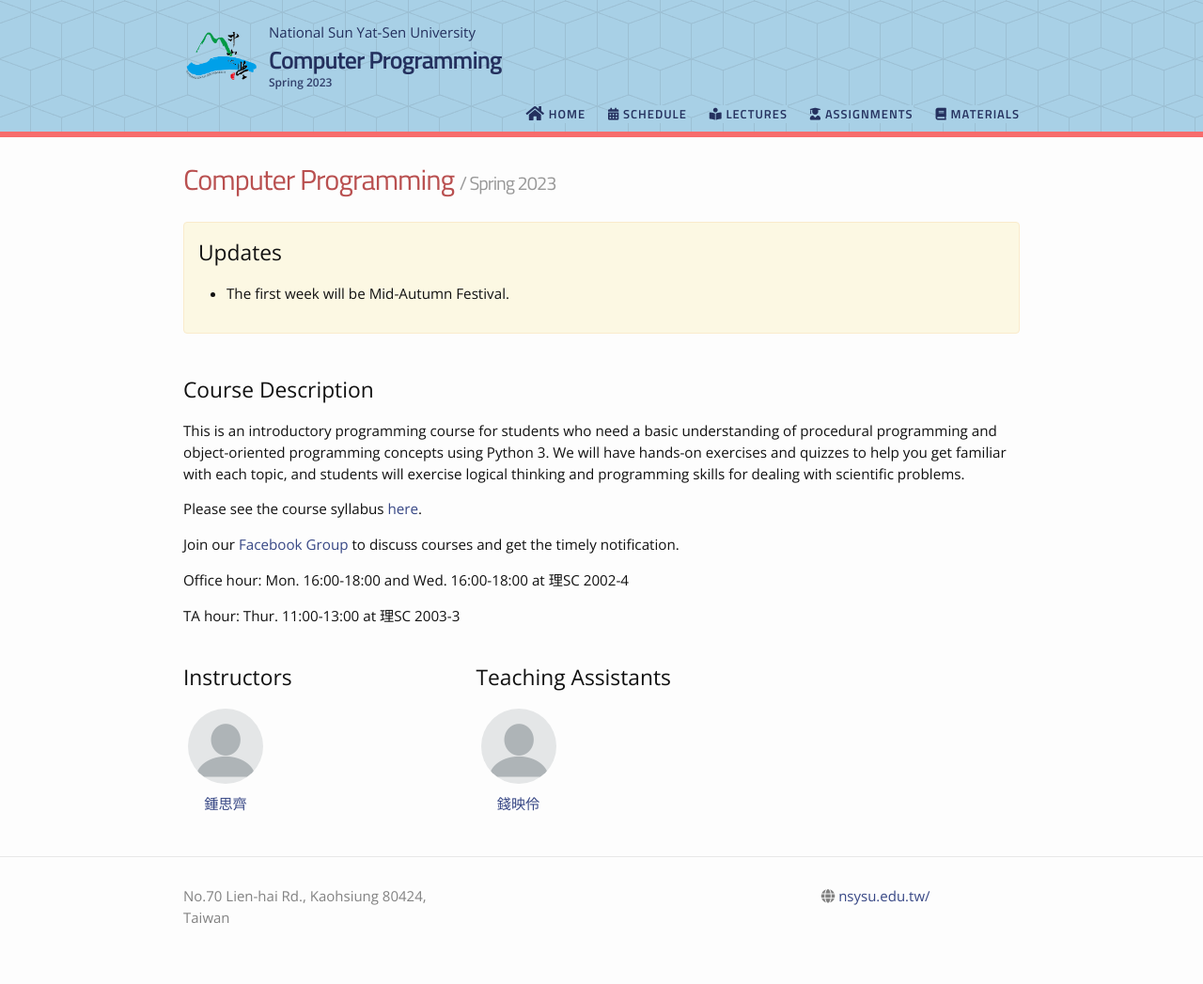
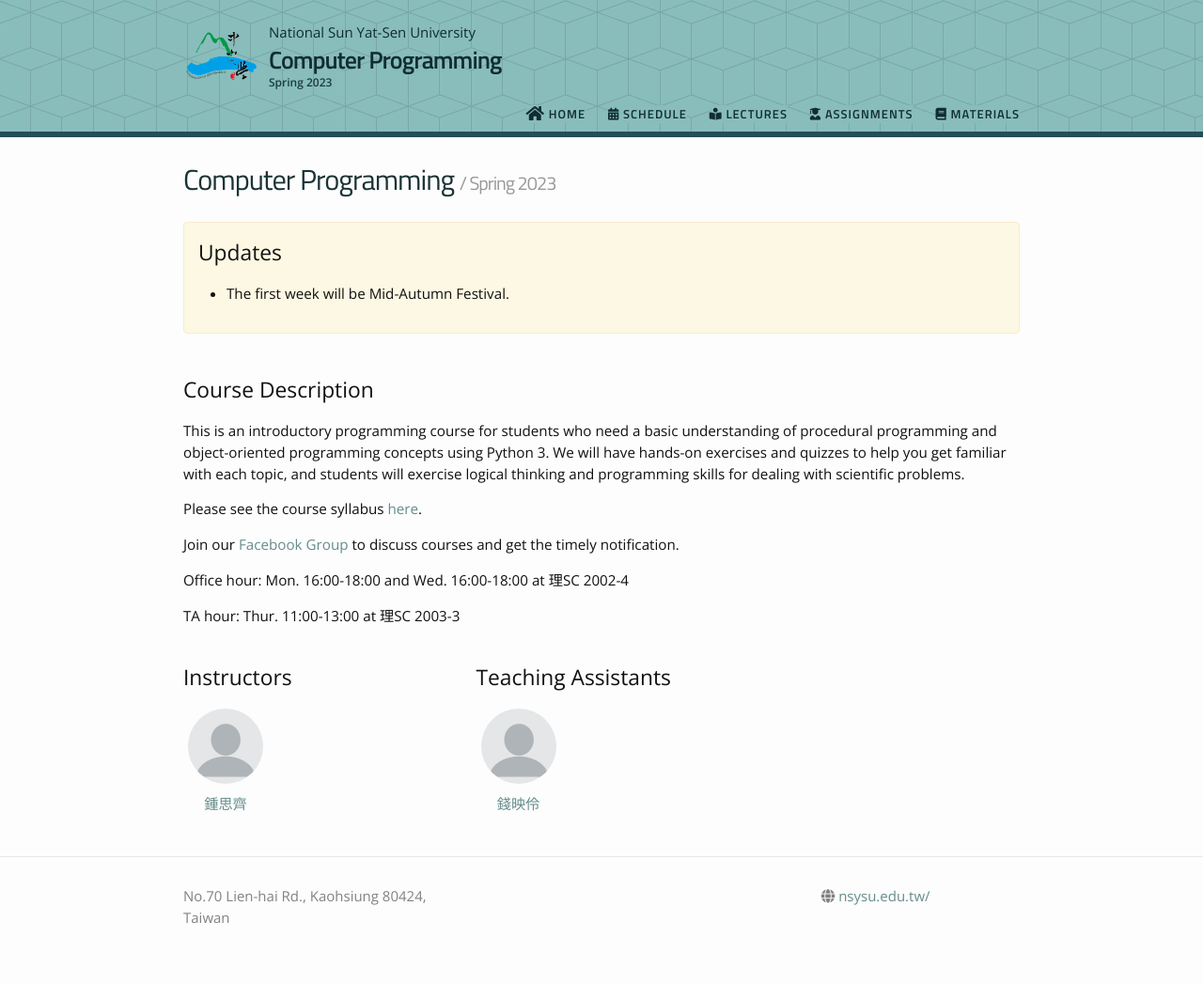
Before and after one commit to phonchi/nsysu-math106A-2023, a Jekyll site: the page built from index.md, in a window 1280 px wide. Shown: the whole page at 94% size. Built offline with Jekyll 4.4.1, drawn with Linux system fonts in a browser that asks for light colours; nearby versions of some CDN libraries.

Commit message:
Update _user_vars.scss

```diff
--- a/_sass/_user_vars.scss
+++ b/_sass/_user_vars.scss
@@ -22,7 +22,7 @@
 // $header-text-color: #fff;
 // $header-background-opacity: 0.5;
 
-// // theme #4
+// theme #4
 // $primary-color:  #2236b4;
 // $accent-color: #f64c72;
 // $title-color: #553d67;
@@ -58,13 +58,13 @@
 // $header-background-invert: 0%;
 
 // // theme #8
-// $primary-color:  #668d8c;
-// $accent-color: #254e58;
-// $title-color: #1c3334;
-// $header-color: #88bdbc;
-// $header-text-color: #112d32;
-// $header-background-opacity: 0.6;
-// $header-background-invert: 100%;
+$primary-color:  #668d8c;
+$accent-color: #254e58;
+$title-color: #1c3334;
+$header-color: #88bdbc;
+$header-text-color: #112d32;
+$header-background-opacity: 0.6;
+$header-background-invert: 100%;
 
 // // theme #9
 // $primary-color:  #29648a;
@@ -76,13 +76,13 @@
 // $header-background-invert: 0%;
 
 // // theme #10
-$primary-color:  #374785;
-$accent-color: #f76c6c;
-$title-color: #b95050;
-$header-color: #a8d0e6;
-$header-text-color: #24305e;
-$header-background-opacity: 0.4;
-$header-background-invert: 100%;
+// $primary-color:  #374785;
+// $accent-color: #f76c6c;
+// $title-color: #b95050;
+// $header-color: #a8d0e6;
+// $header-text-color: #24305e;
+// $header-background-opacity: 0.4;
+// $header-background-invert: 100%;
 
 // // theme #11
 // $primary-color:  #9e5a63;
```
